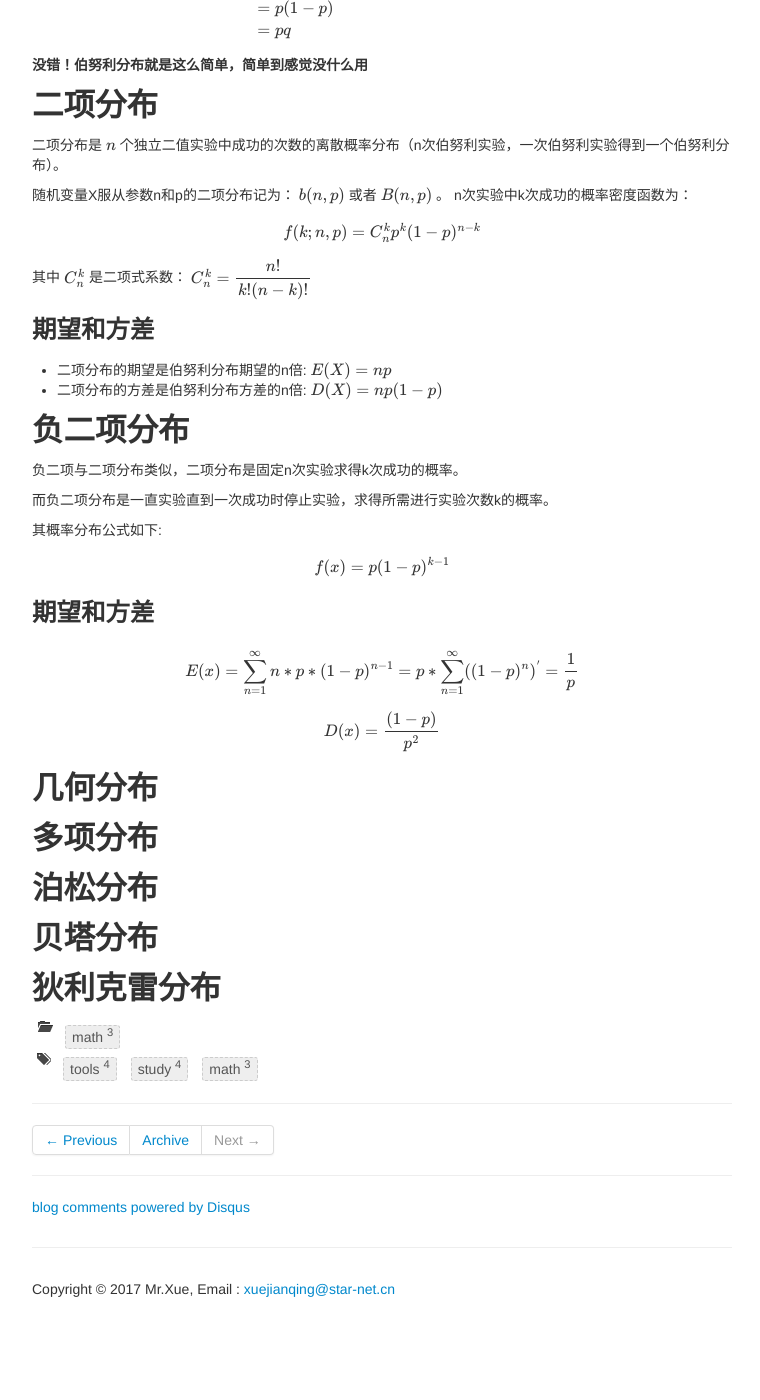
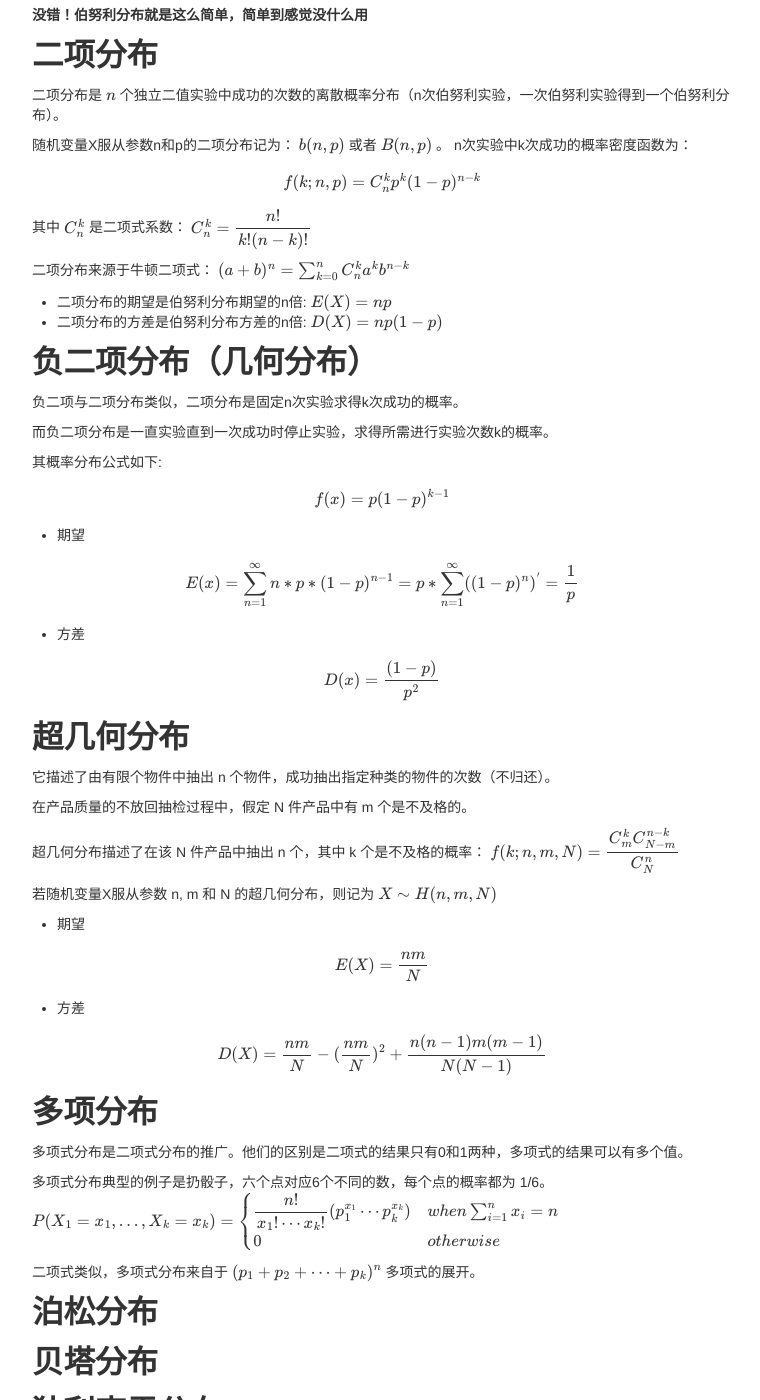
Before and after one commit to joans321/joans321.github.io, a Jekyll site: the page built from _posts/math/2017-11-11-pdf.md, in a window 1280 px wide and 1400 px high, scrolled down 1174 px. Shown: the whole window, without its empty margins (258-1018 px from the left). Built offline with Jekyll 4.4.1, drawn with Linux system fonts in a browser that asks for light colours; formulas are drawn with MathJax 3; comment, search, counter and statistics services are not loaded; before the commit the page ends 2483 px from its top, so only the background shows below that.

Commit message:
update text

```diff
--- a/_posts/math/2017-11-11-pdf.md
+++ b/_posts/math/2017-11-11-pdf.md
@@ -116,17 +114,20 @@ $$
 f(k; n, p) = C_n^k p^k (1-p)^{n-k}
 $$
 
-
 其中 $C_n^k$ 是二项式系数： $C_n^k = \dfrac{n!}{k!(n-k)!}$
 
-### 期望和方差
+
+
+二项分布来源于牛顿二项式： $(a+b)^n = \sum_{k=0}^n C_n^k a^{k} b^{n-k} $
+
+
 
 * 二项分布的期望是伯努利分布期望的n倍:  $E(X) = np$
 * 二项分布的方差是伯努利分布方差的n倍:  $D(X) = np(1-p)$
 
 
 
-## 负二项分布
+## 负二项分布（几何分布）
 
 负二项与二项分布类似，二项分布是固定n次实验求得k次成功的概率。
 
@@ -151,15 +158,66 @@ D(x) = \dfrac{(1-p)}{p^2}
 $$
 
 
-## 几何分布
+
+## 超几何分布
+
+它描述了由有限个物件中抽出 n 个物件，成功抽出指定种类的物件的次数（不归还）。
+
+在产品质量的不放回抽检过程中，假定 N 件产品中有 m 个是不及格的。
+
+超几何分布描述了在该 N 件产品中抽出 n 个，其中 k 个是不及格的概率：
+$$
+f(k; n,m,N) = \dfrac{C_m^k C_{N-m}^{n-k}}{C_N^n}
+$$
+
+
+若随机变量X服从参数 n, m 和 N 的超几何分布，则记为 $X \sim H(n, m, N)$
+
+
+
+* 期望
+
+$$
+E(X) = \dfrac{nm}{N}
+$$
+
+
+
+* 方差
+
+
+$$
+D(X) = \dfrac{nm}{N} - (\dfrac{nm}{N})^2 + \dfrac{n(n-1)m(m-1)}{N(N-1)}
+$$
+
+
+
 
 
 
 ## 多项分布
 
+多项式分布是二项式分布的推广。他们的区别是二项式的结果只有0和1两种，多项式的结果可以有多个值。
+
+多项式分布典型的例子是扔骰子，六个点对应6个不同的数，每个点的概率都为 1/6。
+$$
+P(X_1=x_1,...,X_k=x_k) =
+\begin{cases}
+\dfrac{n!}{x_1! \cdots x_k!}(p_1^{x_1} \cdots p_k^{x_k}) & when \sum_{i=1}^n x_i = n\\
+0 & otherwise
+\end{cases}
+$$
+
+
+二项式类似，多项式分布来自于 $(p_1 + p_2 + \cdots + p_k)^n $ 多项式的展开。
+
 
 
 ## 泊松分布
+
+
+
+
 
 
 
```
Also changed, not shown: other parts of _posts/math/2017-11-11-pdf.md (+7 -3 lines).
